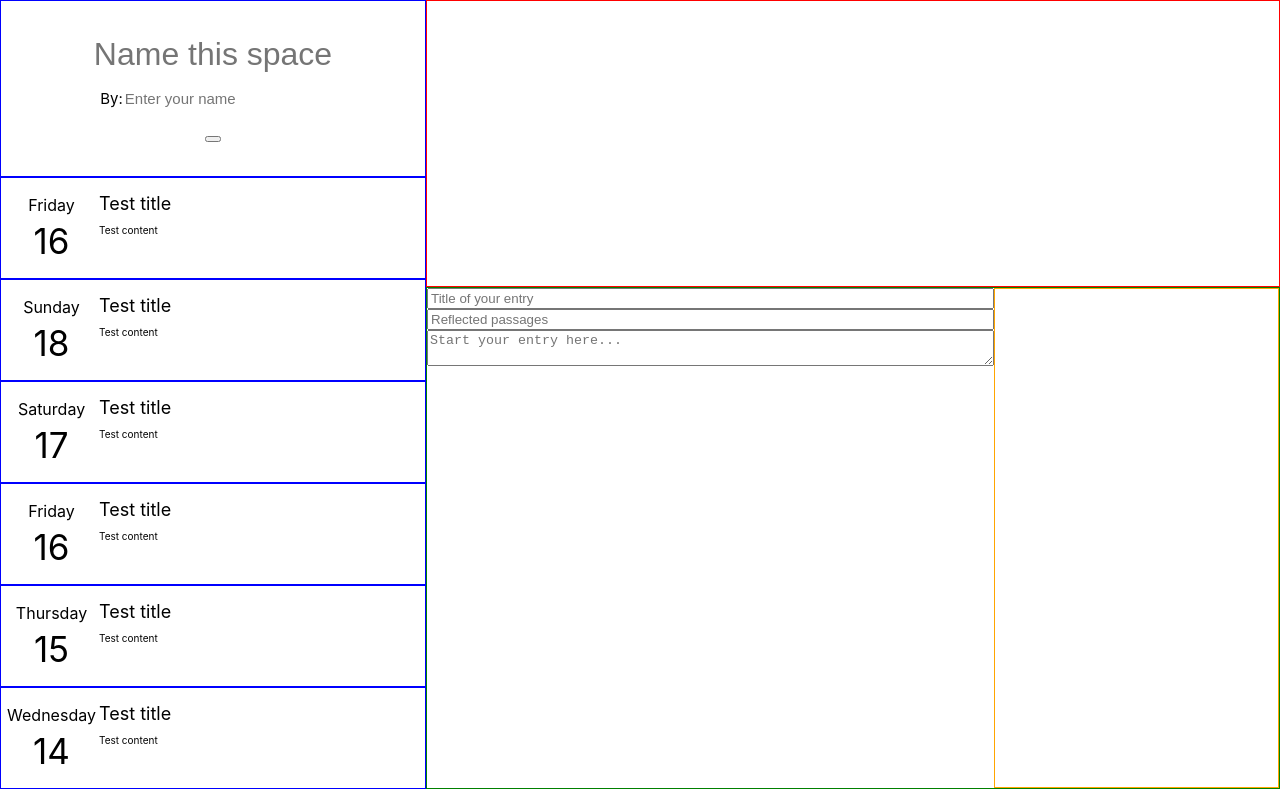
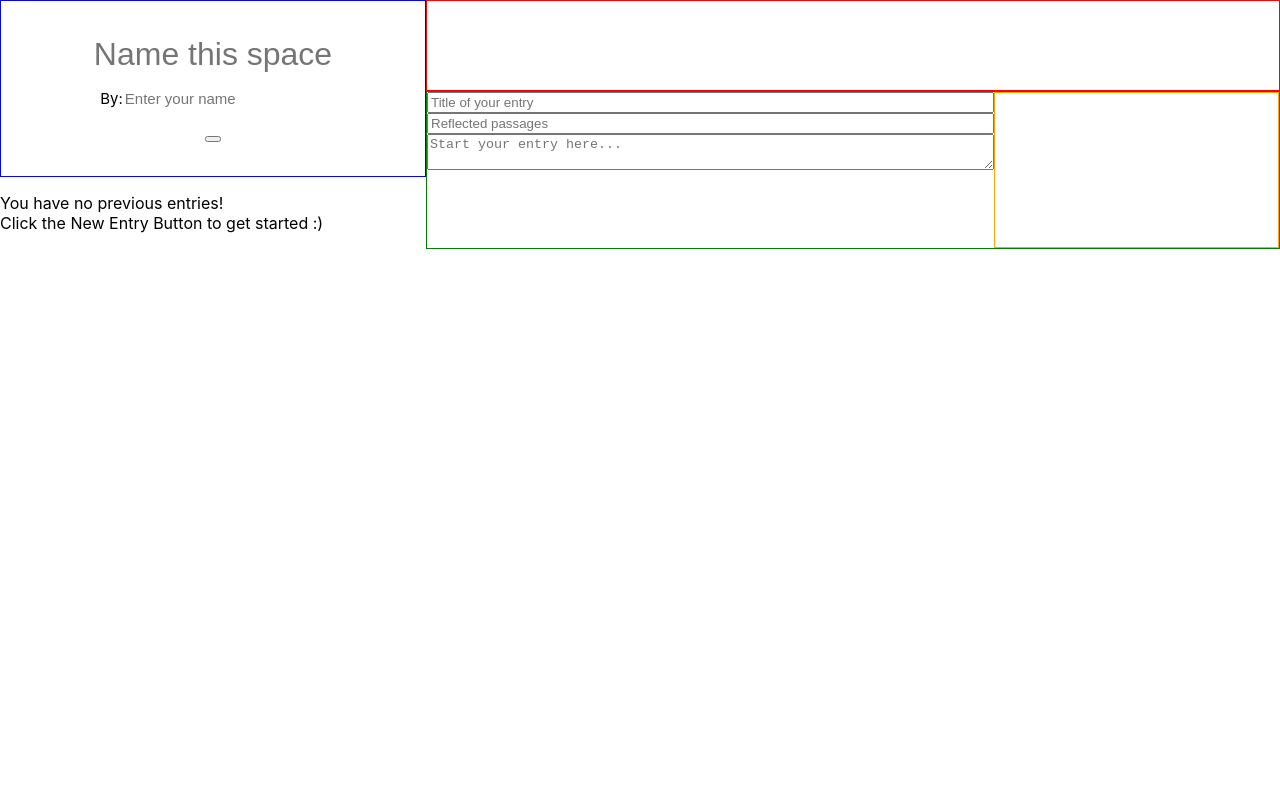
Before and after one commit to chloebyunn/devo, a React (Create React App) app: page / in a window 1280 px wide. Built offline with nearby package versions, Linux system fonts and the light colour scheme.

Commit message:
nentry message

```diff
--- a/public/index.html
+++ b/public/index.html
@@ -19,7 +19,7 @@
       work correctly both with client-side routing and a non-root public URL.
       Learn how to configure a non-root public URL by running `npm run build`.
     -->
-    <title>React App</title>
+    <title>My story</title>
   </head>
   <body>
     <noscript>
--- /dev/null
+++ b/public/index.scss
@@ -0,0 +1,4 @@
+body {
+    height: 100%;
+    width: 100%;
+}
--- a/src/App.js
+++ b/src/App.js
@@ -12,75 +12,57 @@ class App extends Component {
   constructor() {
     super();
     this.state = {
+      previousEntries: [],
     };
   }
-  ///////////////////////////////////////
+
+  getNumDay() {
+    return new Date().getDate();
+  }
+
+  getWeekday() {
+    let weekday = new Date().getDay();
+    const dayNames = ["Sunday", "Monday", "Tuesday", "Wednesday", "Thursday", "Friday", "Satday"]
+    return dayNames[weekday];
+  }
+
+  getCurrentMonth() {
+    let mm = new Date().getMonth();
+    const monthNames = ["January", "February", "March", "April", "May", "June",
+    "July", "August", "September", "October", "November", "December"];
+
+    return monthNames[mm];
+  }
+
+  getCurrentYear() {
+    return new Date().getFullYear();
+  }
 
 
-  // componentDidMount() {
-  //   window.addEventListener('scroll', this.onScroll, false);
-  // }
-  //
-  // componentWillUnmount() {
-  //   window.removeEventListener('scroll', this.onScroll, false);
-  // }
-  //
-  // onScroll = () => {
-  //   if (
-  //     (window.innerHeight + window.scrollY) >= (document.body.offsetHeight - 500) &&
-  //     this.props.list.length
-  //   ) {
-  //     this.props.onPaginatedSearch();
-  //   }
-  // }
+  render() {
+
+    const noPreviousEntriesMessage = (
+      <p>You have no previous entries! <br />
+         Click the New Entry Button to get started :) </p>
+    )
 
 
-  //////////////////////////////////////
-
-  getDate() {
-    const monthNames = ["January", "February", "March", "April", "May", "June",
-        "July", "August", "September", "October", "November", "December"
-    ];
-    const dayNames = ["Sunday", "Monday", "Tuesday", "Wednesday", "Thursday", "Friday", "Satday"]
-
-    let getDate = new Date();
-    let day = getDate.getDay();
-    let dd = getDate.getDate();
-    let mm = getDate.getMonth(); //January is 0!
-    let yyyy = getDate.getFullYear();
-    if(dd<10) {
-        dd = '0' + dd
-    }
-    return [dayNames[day], monthNames[mm], dd, yyyy];
-};
-  render() {
-    const previousEntries = this.getDate().map(date => {
-      let today = date[0];
-      let tomonth = date[1];
-      let todd = date[2];
-      let toyy = date[3];
-      // <PreviousEntry day={today} month={tomonth} dd={todd} />
-      let yesterday = new Date() - 1;
-      console.log(yesterday);
-
-
-    })
     return (
       <div className="App">
+        <div className="App-container">
           <div className="sidebar">
             <TitleCard />
-          <PreviousEntry day={this.getDate()[0]} month={this.getDate()[1]} dd={this.getDate()[2]} />
-          <PreviousEntry day="Sunday" month="November" dd="18" />
-          <PreviousEntry day="Saturday" month="November" dd="17" />
-          <PreviousEntry day="Friday" month="November" dd="16" />
-          <PreviousEntry day="Thursday" month="November" dd="15" />
-          <PreviousEntry day="Wednesday" month="November" dd="14" />
+            <div className="entries-container">
+              {this.state.previousEntries.length === 0 && noPreviousEntriesMessage}
+
+            </div>
+
           </div>
           <div className="main-space">
             <ImageSelector className="image-selector" />
             <NewEntry className="new-entry" />
           </div>
-
+        </div>
       </div>
     );
   }
--- a/src/App.scss
+++ b/src/App.scss
@@ -1,5 +1,14 @@
 .App {
   display: flex;
+  height: 100%;
+
+}
+
+.App-container {
+  flex: 1;
+  display: flex;
+  height: 100%;
+
 }
 
 .sidebar{
```
Also changed, not shown: 1 other file (tests, documents, lock files or other folders). Lines whose indentation alone changed are shown as unchanged.
